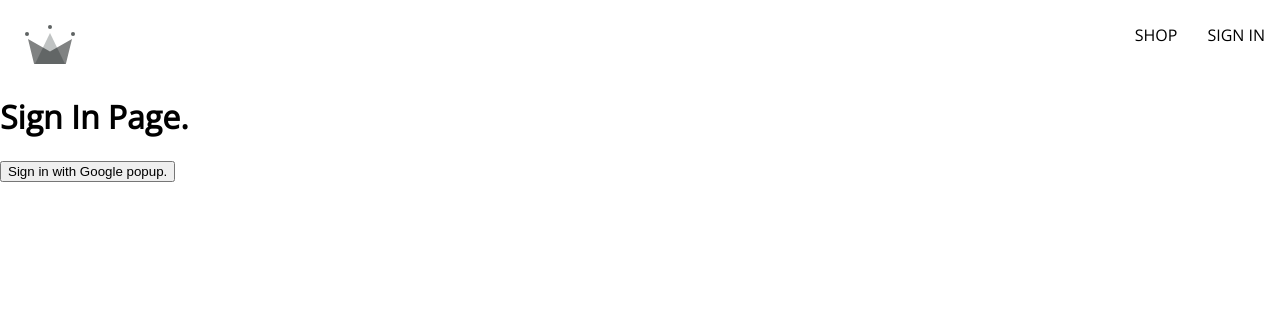
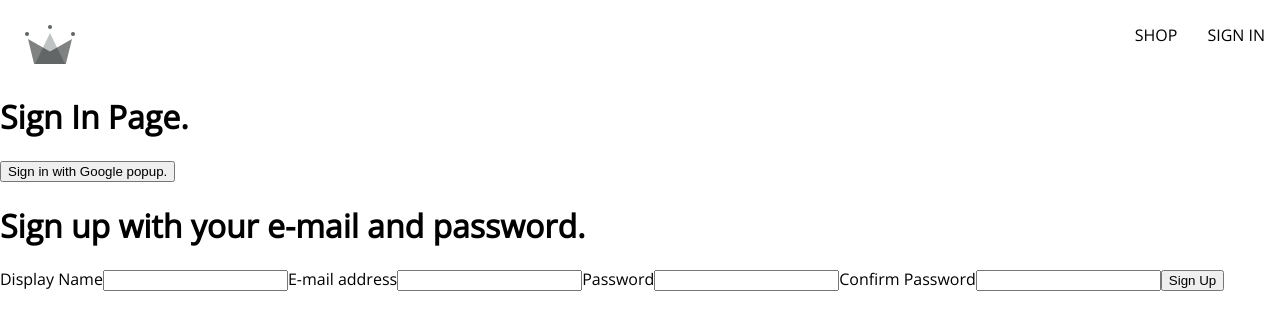
Before and after one commit to mhVxVNMwXkm9s4Ze9VASei/crwn-clothing, a React (Create React App) app: page /sign-in in a window 1280 px wide. Shown: the top 330 px of the page. Built offline with nearby package versions, Linux system fonts and the light colour scheme.

Commit message:
Created barebones SignUpForm component.

```diff
--- /dev/null
+++ b/src/components/sign-up-form/sign-up-form.component.jsx
@@ -0,0 +1,65 @@
+import { useState } from "react";
+
+const defaultFormFields = {
+  displayName: "",
+  email: "",
+  password: "",
+  confirmPassword: "",
+};
+
+const SignUpForm = () => {
+  const [formFields, setFormFields] = useState(defaultFormFields);
+  const { displayName, email, password, confirmPassword } = formFields;
+
+  console.log(formFields);
+
+  const handleChange = (event) => {
+    setFormFields({
+      ...formFields,
+      [event.target.name]: event.target.value
+    });
+  };
+
+  return (
+    <div>
+      <h1>Sign up with your e-mail and password.</h1>
+      <form onSubmit={() => {}}>
+        <label>Display Name</label>
+        <input
+          type="text"
+          required
+          onChange={handleChange}
+          name="displayName"
+          value={displayName}
+        />
+        <label>E-mail address</label>
+        <input
+          type="email"
+          required
+          onChange={handleChange}
+          name="email"
+          value={email}
+        />
+        <label>Password</label>
+        <input
+          type="password"
+          required
+          onChange={handleChange}
+          name="password"
+          value={password}
+        />
+        <label>Confirm Password</label>
+        <input
+          type="password"
+          required
+          onChange={handleChange}
+          name="confirmPassword"
+          value={confirmPassword}
+        />
+        <button type="submit">Sign Up</button>
+      </form>
+    </div>
+  );
+};
+
+export default SignUpForm;
--- a/src/routes/sign-in/sign-in.component.jsx
+++ b/src/routes/sign-in/sign-in.component.jsx
@@ -1,4 +1,6 @@
 import { signInWithGooglePopup, createUserDocumentFromAuth } from "../../utils/firebase/firebase.utils";
+
+import SignUpForm from "../../components/sign-up-form/sign-up-form.component";
 
 const SignIn = () => {
   const logGoogleUser = async () => {
@@ -12,6 +14,7 @@
       <button onClick={logGoogleUser}>
         Sign in with Google popup.
       </button>
+      <SignUpForm />
     </div>
   );
 };
```
